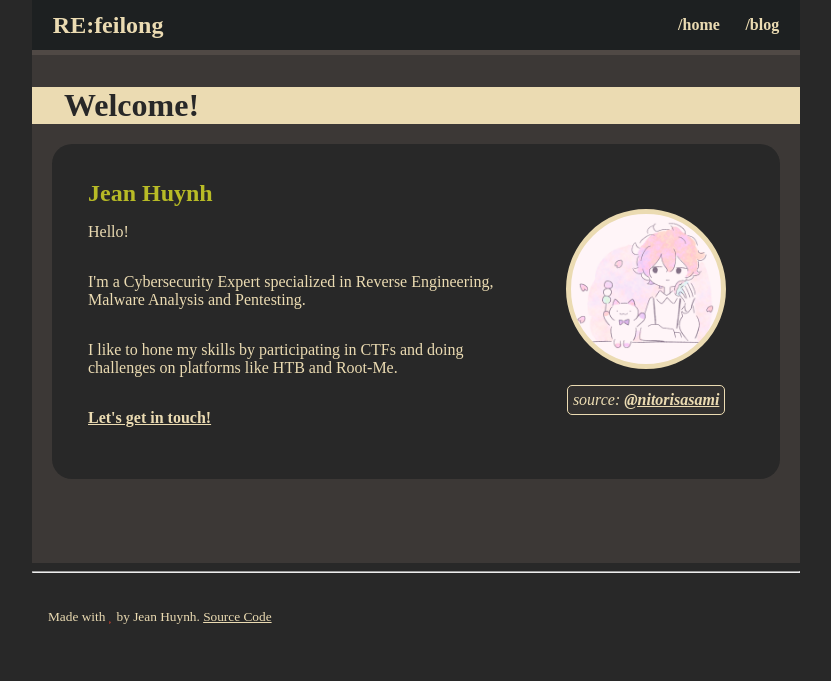
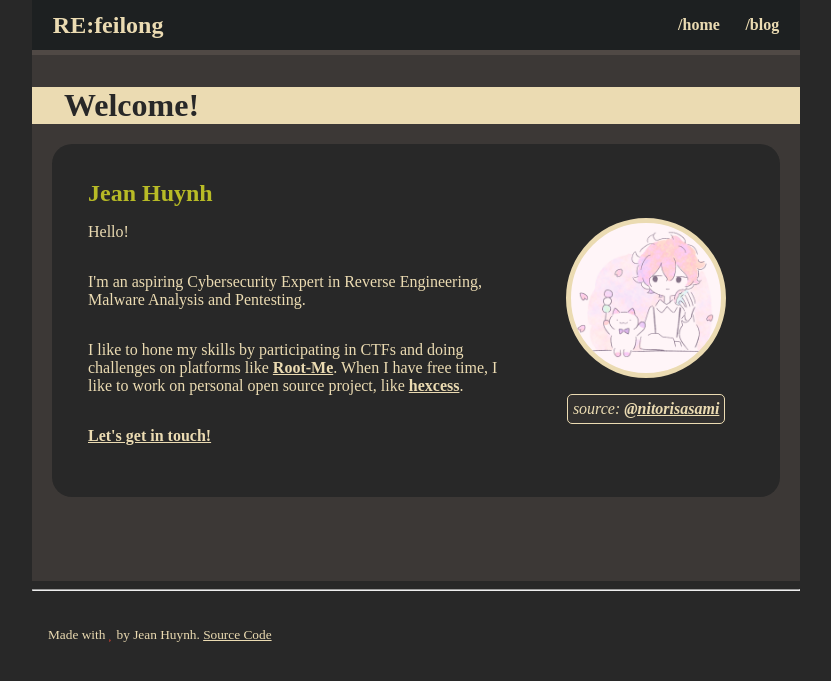
Before and after one commit to jeanmadao/homepage, a Flask app: page / in a window 1280 px wide. Shown: the top 681 px of the page, without its empty margins (224-1055 px from the left). Run offline with Flask 3, Linux system fonts and the light colour scheme; some web fonts are replaced.

Commit message:
update introduction

```diff
--- a/static/css/style.css
+++ b/static/css/style.css
@@ -152,6 +152,7 @@ main h3, h4, h4 {
 }
 
 main a {
+  color: #fe8019;
   color: #ebdbb2;
   font-weight: bold;
 }
--- a/static/sass/_main.scss
+++ b/static/sass/_main.scss
@@ -19,7 +19,7 @@ main h3, h4, h4 {
 }
 
 main a {
-  // color: $bright_orange;
+  color: $bright_orange;
   color: $light1;
   font-weight: bold;
 }
--- a/templates/index.html
+++ b/templates/index.html
@@ -11,12 +11,15 @@
     <div id="description">
       <p>Hello!</p>
       <p>
-        I'm a Cybersecurity Expert specialized in Reverse Engineering,
+        I'm an aspiring Cybersecurity Expert in Reverse Engineering,
         Malware Analysis and Pentesting.
       </p>
       <p>
         I like to hone my skills by participating in CTFs and doing challenges
-        on platforms like HTB and Root-Me.
+        on platforms like
+        <a target="_blank" href="https://www.root-me.org/feilong">Root-Me</a>.
+        When I have free time, I like to work on personal open source project, like
+        <a target="_blank" href="https://github.com/jeanmadao/hexcess">hexcess</a>.
       </p>
       <p>
         <a href="mailto:huynhjeanpierre@hotmail.com"
@@ -32,7 +35,8 @@
     <div id="photo">
     </div>
     <figcaption>
-      source: <a target="_blank" href="https://nitorisasami.com/">@nitorisasami</a>
+      source:
+      <a target="_blank" href="https://nitorisasami.com/">@nitorisasami</a>
     </figcaption>
   </figure>
 </div>
```
Also changed, not shown: 1 other file.
